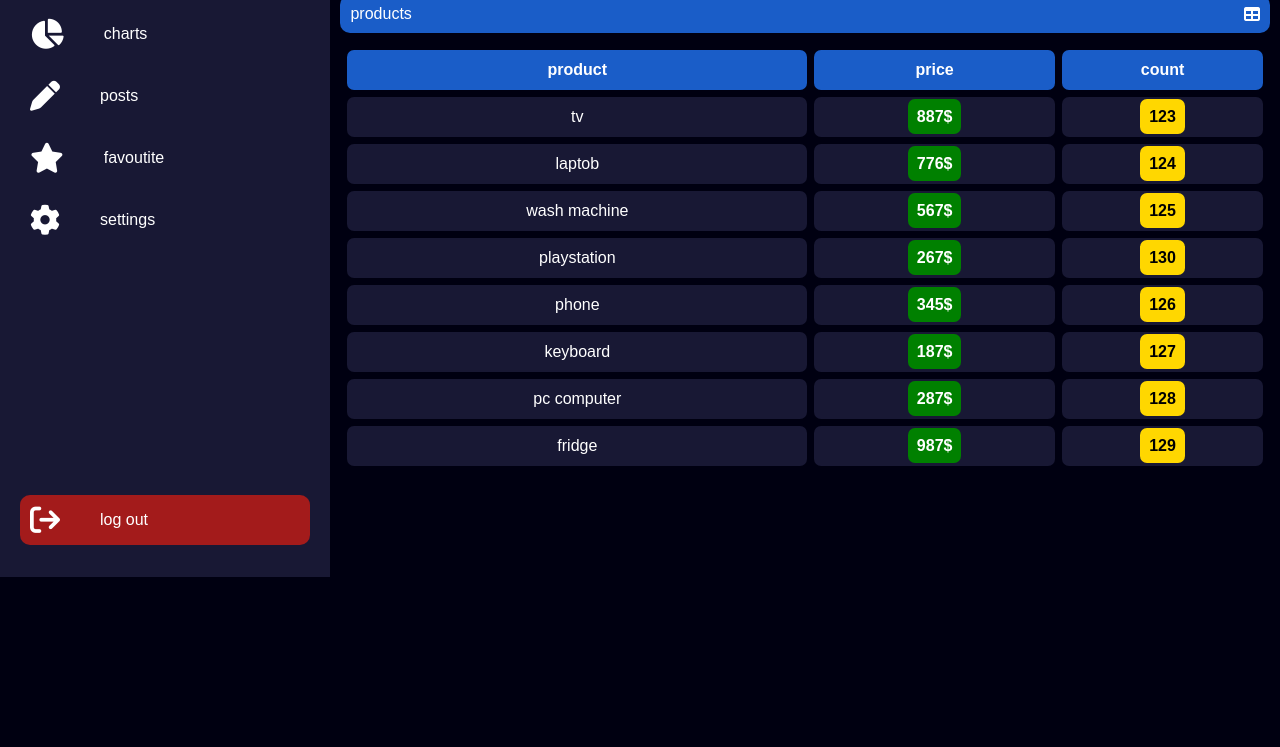
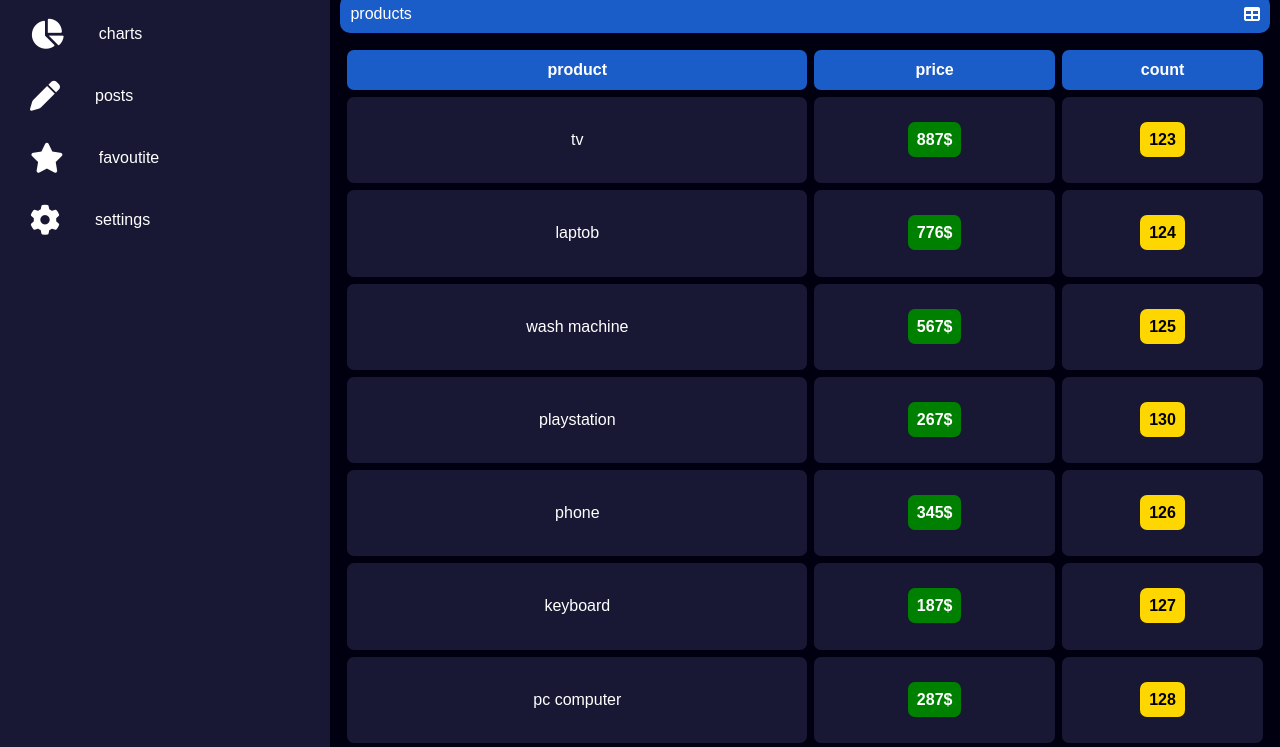
Before and after one commit to demoloper132/pr4.design, a plain HTML site: page index.html in a window 1280 px wide. Shown: the part 263-1010 px from the top of the page. Before the commit the page ends 840 px from the top, so only its background shows below. Drawn offline with Linux system fonts and the light colour scheme.

Commit message:
Add files via upload

```diff
--- a/style.css
+++ b/style.css
@@ -7,9 +7,9 @@
 body{
     background: #001;
     display: flex;
+    height: 100%;
 }
 .menu{
-    height: 100vh;
     display: flex;
     width: 60px;
     background: hsl(240, 36%, 15%);
@@ -33,7 +33,7 @@ ul li a{
     border-radius: 10px;
     display: flex;
     align-items: center;
-    gap: 40px;
+    gap: 35px;
     transition: .5s;
 }
 ul li a:hover, .active,.data-info .box:hover, td:hover{
@@ -117,6 +117,7 @@ table{
     width: 100% ;
     text-align: center;
     border-spacing: 7px;
+    height: 100vh;
 }
 td ,th{
     background-color: hsl(240, 36%, 15%);
```
